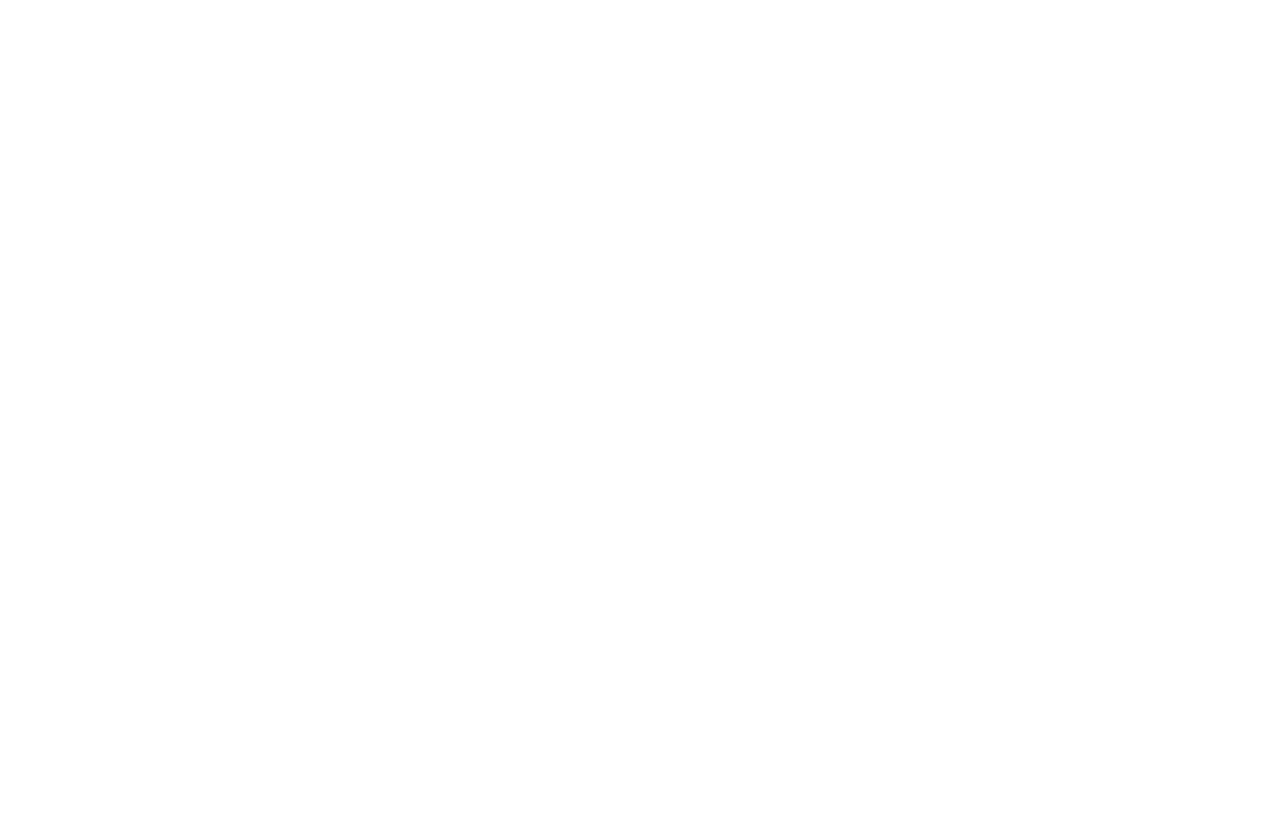
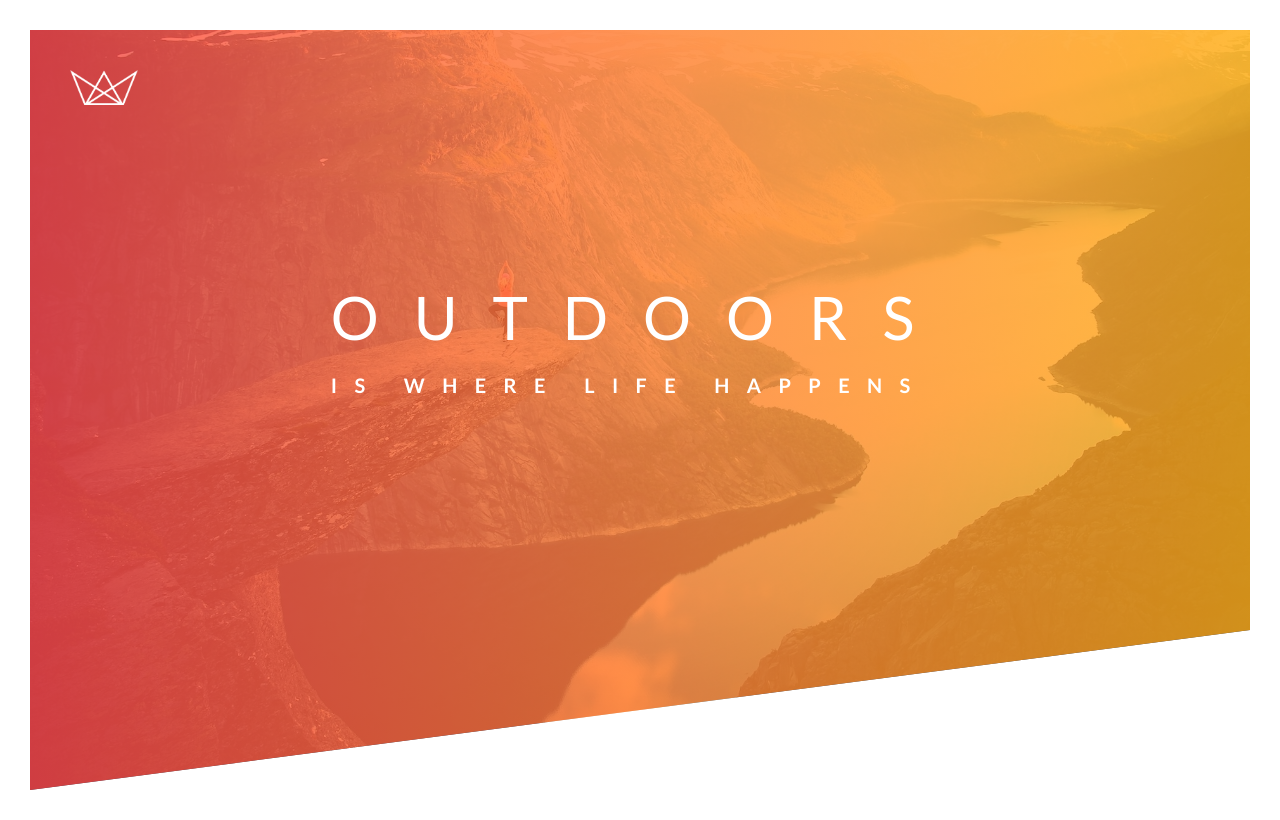
Before and after one commit to shubhhtr/advance_css, a plain HTML site: page natours/index.html in a window 1280 px wide. Drawn offline with Linux system fonts and the light colour scheme; a web font is replaced by a local one.

Commit message:
Added header section

```diff
--- /dev/null
+++ b/natours/css/style.css
@@ -0,0 +1,64 @@
+* {
+    margin: 0;
+    padding: 0;
+    box-sizing: border-box;
+}
+
+body {
+    font-family: 'Lato', sans-serif;
+    font-weight: 400;
+    font-size: 16px;
+    line-height: 1.7;
+    color: #777;
+    padding: 30px;
+}
+
+.header {
+    height: 95vh;
+    background-image: linear-gradient(
+            to right,
+            rgba(255, 71, 71, 0.795),
+            rgba(255, 173, 21, 0.804)
+        ),
+        url(../img/hero.jpg);
+    background-size: cover;
+    background-position: top;
+    clip-path: polygon(0 0, 100% 0, 100% 75vh, 0 100%);
+    position: relative;
+}
+
+.logo-box {
+    position: absolute;
+    top: 40px;
+    left: 40px;
+}
+
+.logo {
+    height: 35px;
+}
+
+.text-box {
+    position: absolute;
+    top: 40%;
+    left: 50%;
+    transform: translate(-50%, -50%);
+}
+
+.heading-primary {
+    color: #fff;
+    text-transform: uppercase;
+}
+
+.heading-primary-main {
+    display: block;
+    font-size: 60px;
+    font-weight: 400;
+    letter-spacing: 35px;
+}
+
+.heading-primary-sub {
+    display: block;
+    font-size: 20px;
+    font-weight: 700;
+    letter-spacing: 17.4px;
+}
--- a/natours/index.html
+++ b/natours/index.html
@@ -10,7 +10,42 @@
             name="viewport"
             content="width=device-width, initial-scale=1.0"
         />
+
+        <link
+            href="https://fonts.googleapis.com/css2?family=Edu+TAS+Beginner:wght@600&family=Lato:wght@100;300;400;700;900&family=Oswald:wght@300;400;600&display=swap"
+            rel="stylesheet"
+        />
+
+        <link
+            rel="stylesheet"
+            href="./css/style.css"
+        />
+
+        <link
+            rel="shortcut icon"
+            type="image/png"
+            href="./img/favicon.png"
+        />
+
         <title>Natours</title>
     </head>
-	<body></body>
+    <body>
+        <div class="header">
+            <div class="logo-box">
+                <img
+                    src="./img/logo-white.png"
+                    alt="logo"
+                    class="logo"
+                />
+            </div>
+            <div class="text-box">
+                <h1 class="heading-primary">
+                    <span class="heading-primary-main">outdoors</span>
+                    <span class="heading-primary-sub"
+                        >is where life happens</span
+                    >
+                </h1>
+            </div>
+        </div>
+    </body>
 </html>
```
Lines whose indentation alone changed are shown as unchanged.
